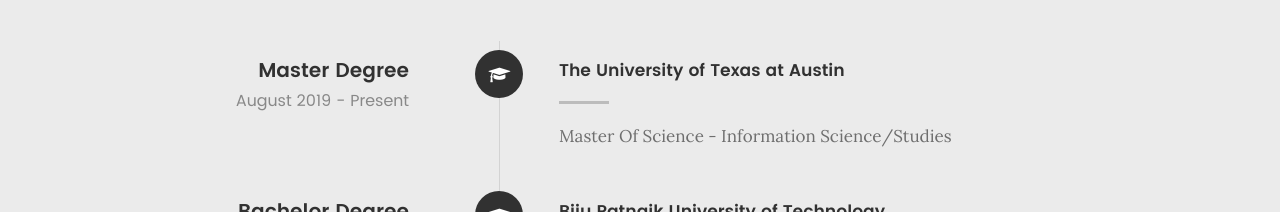
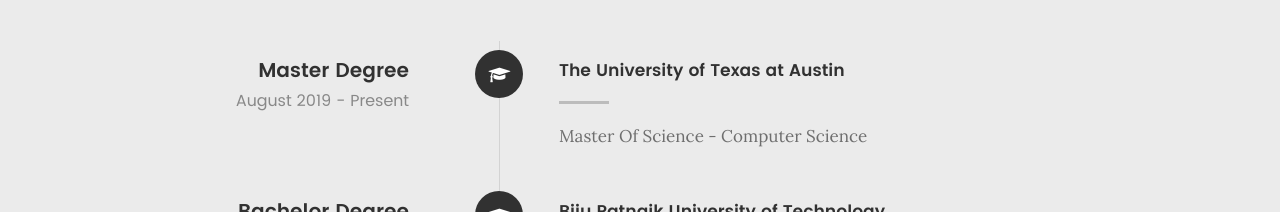
Before and after one commit to bsaha3/bsaha3.github.io, a plain HTML site: page index.html in a window 1280 px wide. Shown: the part 4066-4278 px from the top of the page. Drawn offline with Linux system fonts and the light colour scheme; files whose address does not match are found by name.

Commit message:
Update index.html

```diff
--- a/index.html
+++ b/index.html
@@ -433,7 +433,7 @@
 
 	   				<div class="timeline-content">
 	   					<h4>The University of Texas at Austin</h4>
-	   					<p>Master Of Science - Information Science/Studies</p>
+	   					<p>Master Of Science - Computer Science</p>
 	   				</div>
 
 	   			</div> <!-- /timeline-block -->
```
